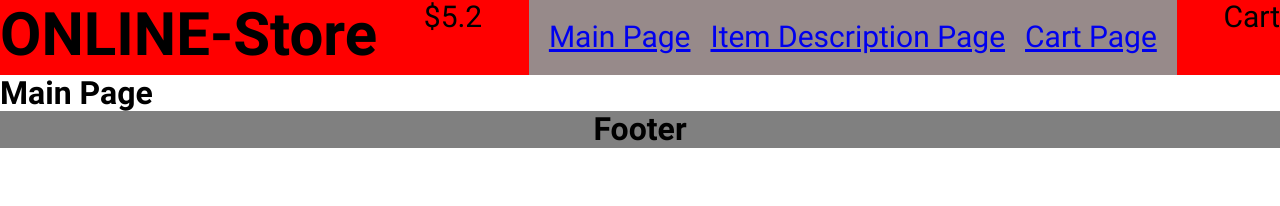
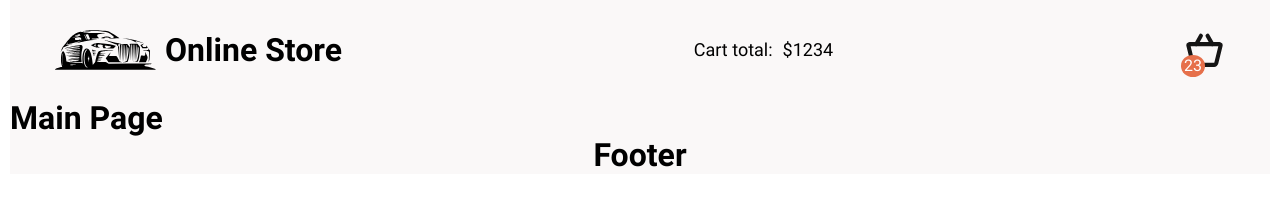
Before and after one commit to nike93/online-store, a website built with webpack: page src/index.html in a window 1280 px wide. Built offline with nearby package versions, Linux system fonts and the light colour scheme.

Commit message:
feat: add header html and css

```diff
--- a/src/components/footer/footer.ts
+++ b/src/components/footer/footer.ts
@@ -1,16 +1,17 @@
-import Component from "../../components/templates/components";
+import Component from '../../components/templates/components';
 
 class Footer extends Component {
   static TextObject = {
-    MainTitle: "Footer",
+    MainTitle: 'Footer',
   };
 
   constructor() {
-    super("div", "footer__wrapper", "footer");
+    super('div', 'footer__wrapper', 'footer');
   }
 
   render() {
     const title = this.createTitle(Footer.TextObject.MainTitle);
+    this.container.classList.add('wrapper');
     this.container.append(title);
     return this.container;
   }
--- a/src/components/header/header.ts
+++ b/src/components/header/header.ts
@@ -1,67 +1,72 @@
-import Component from "../../components/templates/components";
-import { PagesId } from "../../routing/routing";
-
-const Buttons = [
-  {
-    id: PagesId.MainPage,
-    text: "Main Page",
-  },
-  {
-    id: PagesId.DescriptionPage,
-    text: "Item Description Page",
-  },
-  {
-    id: PagesId.CartPage,
-    text: "Cart Page",
-  },
-];
+import Component from '../../components/templates/components';
+import { PagesId } from '../../routing/routing';
 
 class Header extends Component {
-  // protected container: HTMLElement;
-  static TextObject = {};
+  priceSumHTML: HTMLElement;
+  totalItemsHTML: HTMLElement;
+  x: number;
+  constructor() {
+    super('div', 'header__wrapper', 'header');
+    this.priceSumHTML = document.createElement('span');
+    this.totalItemsHTML = document.createElement('div');
+    this.x = 23;
+  }
 
-  constructor() {
-    super("div", "header__wrapper", "header");
+  renderLogoBlock() {
+    const container = document.createElement('div');
+    container.classList.add('header__brand');
+    const brandName = document.createElement('h1');
+    brandName.innerText = 'Online Store';
+    brandName.classList.add('header__brand-name');
+    const logo = document.createElement('div');
+    logo.classList.add('header__brand-logo', 'logo');
+    container.append(logo, brandName);
+    container.addEventListener('click', () => {
+      window.location.hash = `#${PagesId.MainPage}`;
+    });
+    return container;
   }
-  // temporarry buttons
-  renderPageButtons() {
-    const pageButtons = document.createElement("div");
-    pageButtons.classList.add("header__buttons");
-    Buttons.forEach((button) => {
-      const buttonHTML = document.createElement("a");
-      buttonHTML.href = `#${button.id}`;
-      buttonHTML.innerText = button.text;
-      pageButtons.append(buttonHTML);
+
+  renderPriceBlock() {
+    const container = document.createElement('div');
+    container.classList.add('header__price');
+    const priceTitle = document.createElement('span');
+    priceTitle.innerText = 'Cart total:';
+    priceTitle.classList.add('header__price-title');
+    this.priceSumHTML.classList.add('header__price-sum');
+    this.priceSumHTML.innerText = '$1234';
+    container.append(priceTitle, this.priceSumHTML);
+
+    return container;
+  }
+
+  renderCartBlock() {
+    const container = document.createElement('div');
+    container.classList.add('header__cart');
+    const totalContainer = document.createElement('div');
+    totalContainer.classList.add('header__total-container');
+    this.totalItemsHTML.classList.add('header__total-items');
+    this.totalItemsHTML.innerText = String(this.x);
+    totalContainer.append(this.totalItemsHTML);
+    container.append(totalContainer);
+    container.addEventListener('click', () => {
+      window.location.hash = `#${PagesId.CartPage}`;
     });
-    this.container.append(pageButtons);
+    return container;
   }
 
   protected createHeader() {
-    const header = this.container;
+    this.container.classList.add('wrapper');
 
-    const headerTitle = document.createElement("h1");
-    headerTitle.innerText = "ONLINE-Store";
-    headerTitle.classList.add("header__title");
-    header.append(headerTitle);
+    const headerTitle = this.renderLogoBlock();
+    const totalPrice = this.renderPriceBlock();
+    const cart = this.renderCartBlock();
 
-    const totalPrice = document.createElement("div");
-    totalPrice.classList.add("total-price");
-    totalPrice.innerText = "$5.2";
-    header.append(totalPrice);
-
-    this.renderPageButtons();
-
-    const cart = document.createElement("div");
-    cart.classList.add("cart");
-    cart.innerText = "Cart";
-    header.append(cart);
-
-    this.container = header;
+    this.container.append(headerTitle, totalPrice, cart);
   }
 
   render() {
     this.createHeader();
-
     return this.container;
   }
 }
--- a/src/components/main/main.ts
+++ b/src/components/main/main.ts
@@ -1,16 +1,17 @@
-import Component from "../../components/templates/components";
+import Component from '../../components/templates/components';
 
 class MainPage extends Component {
   static TextObject = {
-    MainTitle: "Main Page",
+    MainTitle: 'Main Page',
   };
 
   constructor() {
-    super("div", "main__wrapper", "main-page");
+    super('div', 'main__wrapper', 'main-page');
   }
 
   render() {
     const title = this.createTitle(MainPage.TextObject.MainTitle);
+    this.container.classList.add('wrapper');
     this.container.append(title);
     return this.container;
   }
--- a/src/components/templates/components.ts
+++ b/src/components/templates/components.ts
@@ -1,6 +1,5 @@
 abstract class Component {
   protected container: HTMLElement;
-  static TextObject = {};
 
   constructor(tagName: string, className: string, id: string) {
     this.container = document.createElement(tagName);
@@ -9,7 +8,7 @@ abstract class Component {
   }
 
   protected createTitle(text: string) {
-    const title = document.createElement("h1");
+    const title = document.createElement('h1');
     title.innerText = text;
     return title;
   }
--- a/src/style/abstracts/_variables.scss
+++ b/src/style/abstracts/_variables.scss
@@ -1,10 +1,10 @@
 // -----------------------------------------------------------------------------
 // This file contains all application-wide Sass variables.
 // -----------------------------------------------------------------------------
-
+$main-bg-color: rgb(250, 248, 248);
 // $max-width: 1600px
 
-$content-width: 1160px;
+$content-width: 1260px;
 
 // breakpoints for media
 $small-desktop-width: 1500px;
--- a/src/style/base/_helpers.scss
+++ b/src/style/base/_helpers.scss
@@ -7,7 +7,7 @@
  */
 .clearfix::after {
   clear: both;
-  content: "";
+  content: '';
   display: table;
 }
 
@@ -20,6 +20,7 @@
   max-width: $content-width; /* 1 */
   margin-left: auto; /* 2 */
   margin-right: auto; /* 2 */
+  background-color: $main-bg-color;
   @include media-small-desktop {
     padding: 0;
   }
--- a/src/style/layout/_footer.scss
+++ b/src/style/layout/_footer.scss
@@ -3,7 +3,8 @@
 // -----------------------------------------------------------------------------
 
 .footer {
-  display: flex;
-  justify-content: center;
-  background-color: gray;
+  &__wrapper {
+    display: flex;
+    justify-content: center;
+  }
 }
--- a/src/style/layout/_header.scss
+++ b/src/style/layout/_header.scss
@@ -3,15 +3,57 @@
 // -----------------------------------------------------------------------------
 .header {
   &__wrapper {
-    background-color: red;
     display: flex;
     justify-content: space-between;
-    font-size: 30px;
+    align-items: center;
+    padding: 0 45px;
+    height: 100px;
   }
-  &__buttons {
+  &__brand {
     display: flex;
-    gap: 20px;
-    padding: 20px;
-    background-color: rgb(151, 138, 138);
+    cursor: pointer;
+    &-logo {
+      background: url('./img/svg/logo.svg') no-repeat;
+      width: 110px;
+      height: 40px;
+      background-size: contain;
+    }
+    &-name {
+      display: flex;
+      align-items: center;
+    }
+  }
+  &__price {
+    display: flex;
+    gap: 10px;
+    @include font(1.8rem, 1.8rem, 400);
+  }
+  &__cart {
+    position: relative;
+    background: url('./img/svg/header-cart.svg') no-repeat;
+    width: 40px;
+    height: 35.5px;
+    background-size: contain;
+    cursor: pointer;
+  }
+  &__total {
+    &-container {
+      position: absolute;
+      top: 23px;
+      right: 20px;
+      width: 60%;
+      height: 60%;
+      border-radius: 50%;
+      background-color: #e6704b;
+      display: flex;
+      align-items: center;
+      justify-content: center;
+    }
+    &-items {
+      display: flex;
+      align-content: center;
+      justify-content: center;
+      color: white;
+    }
   }
 }
```
Also changed, not shown: src/img/svg/header-cart.svg (added), src/img/svg/logo.svg (added).
